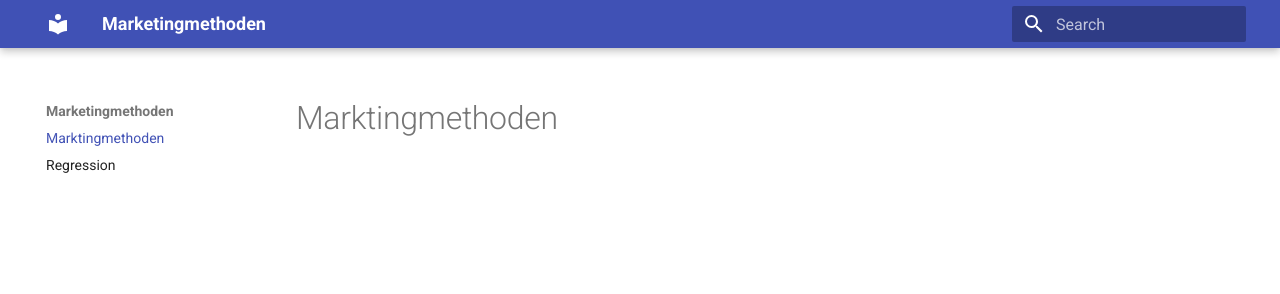
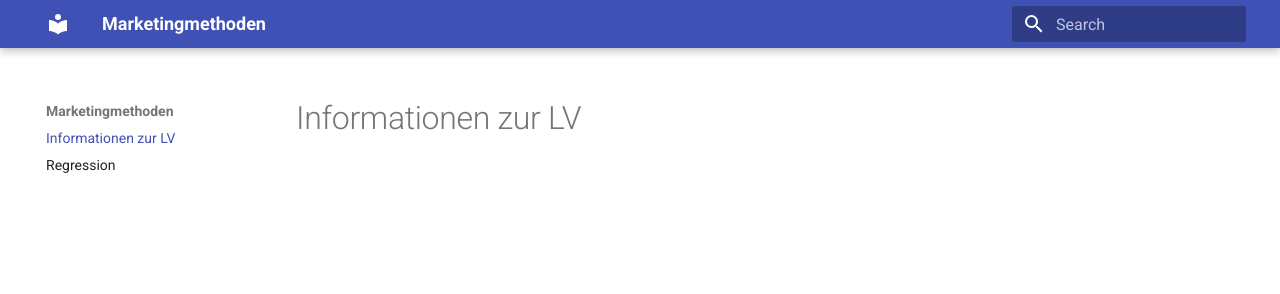
Before and after one commit to marketingmethoden/marketingmethoden-bwlb, an MkDocs documentation site: the page built from docs/index.md, in a window 1280 px wide. Shown: the top 294 px of the page. Built offline with MkDocs 1.6.1 and Material for MkDocs 9.7.7, drawn with Linux system fonts in a browser that asks for light colours.

Commit message:
Änderung index.md

```diff
--- a/docs/index.md
+++ b/docs/index.md
@@ -1 +1 @@
-# Marktingmethoden
+# Informationen zur LV
```
